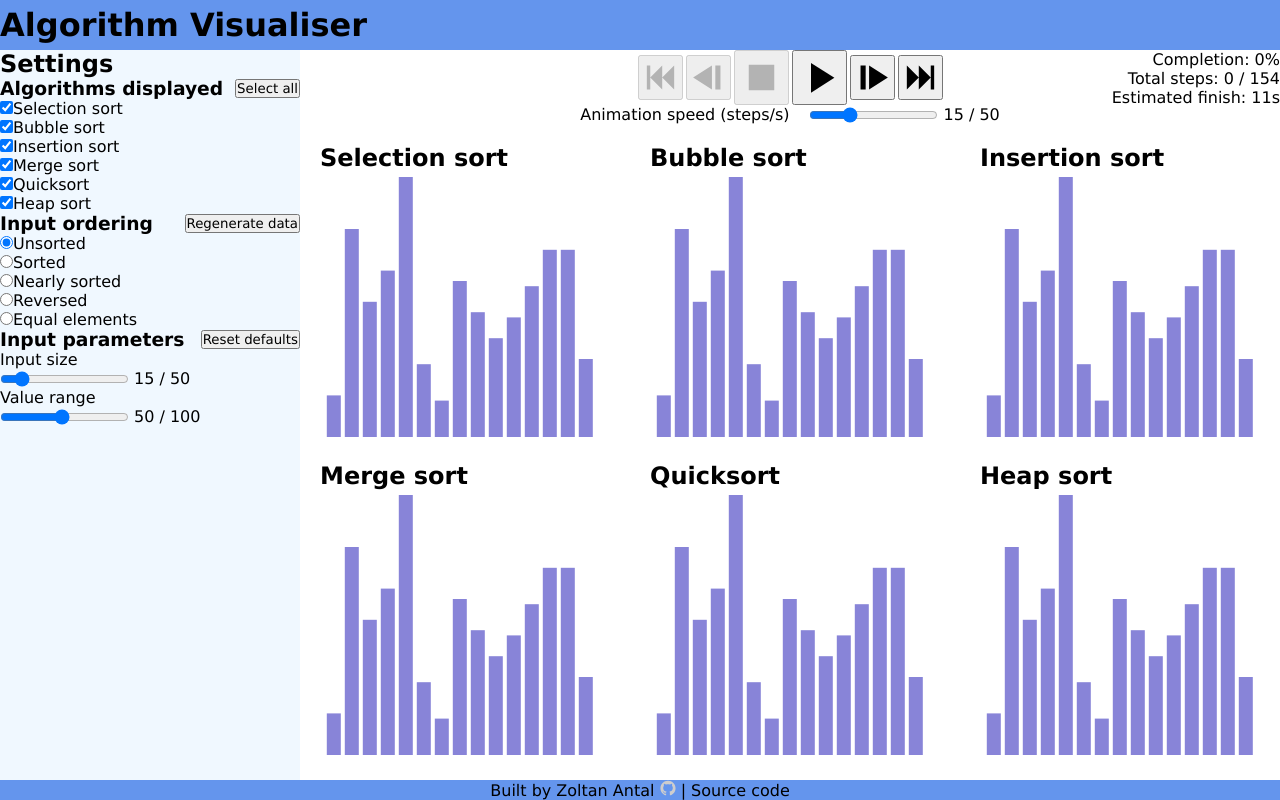
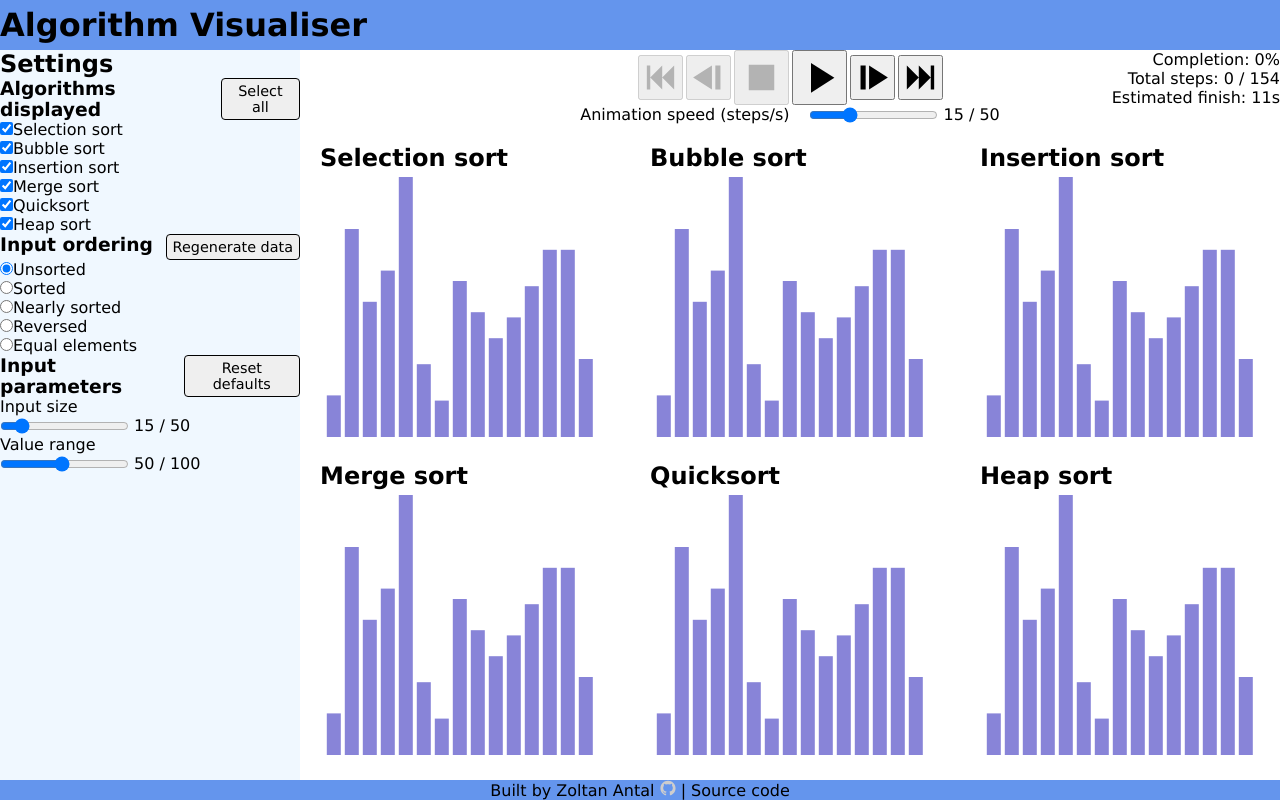
Before and after one commit to zoltan-antal/algorithm-visualiser, a React (Vite) app: page / in a window 1280 px wide. Built offline with nearby package versions, Linux system fonts and the light colour scheme.

Commit message:
Add initial styling to settings buttons

```diff
--- a/src/components/Aside/index.css
+++ b/src/components/Aside/index.css
@@ -16,7 +16,18 @@ aside {
       display: flex;
       flex-direction: row;
       justify-content: space-between;
-      align-items: center;
+      align-items: flex-start;
+
+      button {
+        font-size: 0.9rem;
+        padding: 4px 6px;
+        border: 1px solid black;
+        border-radius: 4px;
+
+        &:hover {
+          cursor: pointer;
+        }
+      }
     }
 
     .items {
```
